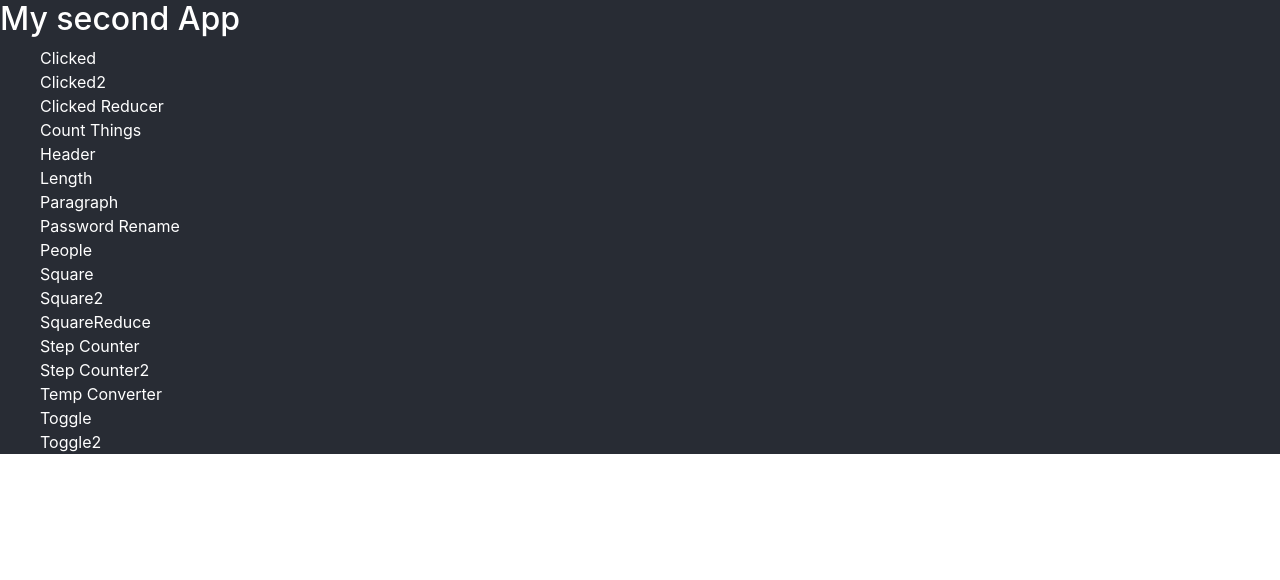
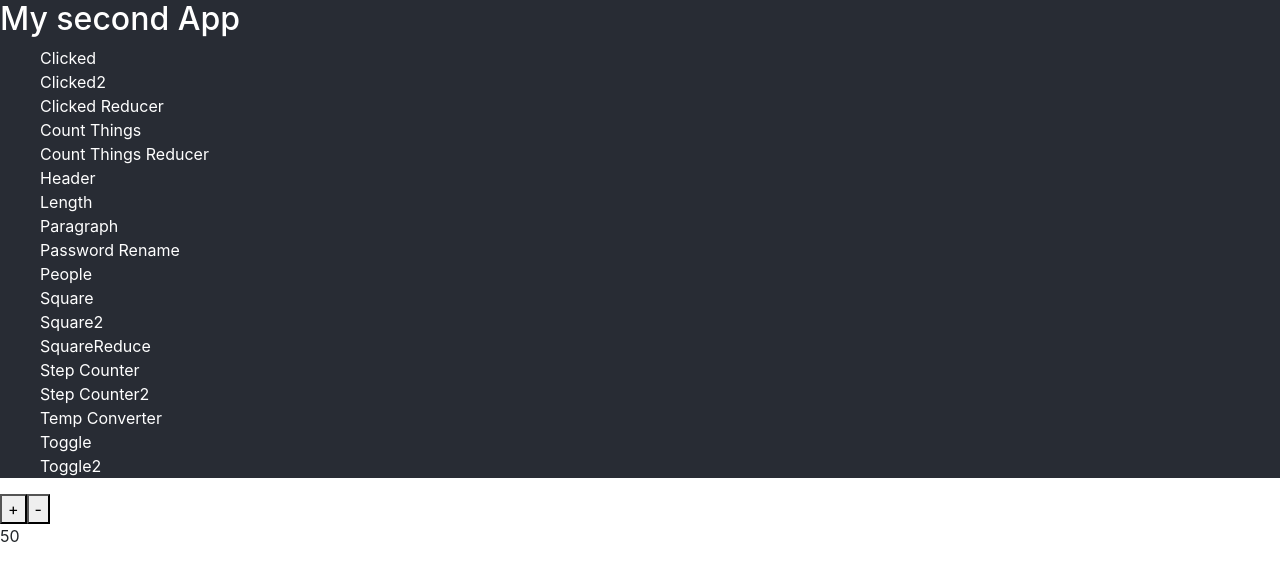
Before and after one commit to natelloyd1/week--9--react--challenges1, a React (Create React App) app: page /CountThingsReducer in a window 1280 px wide. Shown: the top 580 px of the page. Built offline with nearby package versions, Linux system fonts and the light colour scheme.

Commit message:
progress

```diff
--- a/src/App.js
+++ b/src/App.js
@@ -17,6 +17,7 @@ import PasswordStrength from "./PasswordRename";
 import "./App.css";
 import 'bootstrap/dist/css/bootstrap.min.css';
 import CountThings from "./CountThings";
+import CountThingsReduce from "./CountThingsReduce";
 import StepCounter from "./StepCounter";
 import StepCounter2 from "./StepCounter2";
 import Square2 from "./Square2";
@@ -45,6 +46,9 @@ function App() {
       </Route>
       <Route path="/CountThings">
         <CountThings initial={ 50 } max={ 100 } />
+      </Route>
+      <Route path="/CountThingsReducer">
+        <CountThingsReduce />
       </Route>
       <Route path="/TempConverter" exact component={TempConverter}/>
       <Route path="/" exact component={Home} />
--- /dev/null
+++ b/src/CountThingsReduce.js
@@ -0,0 +1,47 @@
+import React, { useReducer, useState } from 'react';
+
+const CountThingsReduce = () => {
+
+const initialState = { count: 50, };
+
+const reducer = (state, action) => {  //reducer takes state and action
+	switch (action.type) { // takes the value of action type below
+		case 'ADD': return {
+			...state, //this takes the state of how it currently is
+			count: state.count +1 // changes clicked to true
+        }
+        case 'MINUS': return {
+            ...state,
+            count: state.count -1
+        }
+		default: return state;
+        }
+    };
+
+    const [state, dispatch] = useReducer(reducer, initialState); // dispatch is a function given to by useReducer
+    // and we provide it a action and it takes care of calling the reducer for us. Where we write state it's always
+    // the state as it currently is
+
+    const handleClickAdd = () => {
+        dispatch({type: 'ADD' });
+        //dispatch will call the reducer with the state and the action,
+        // we provide dispatch with an action and that gets passed to action above the reducer function.
+    };
+    const handleClickSubtract = () => {
+        dispatch({type: 'MINUS' });
+        //dispatch will call the reducer with the state and the action,
+        // we provide dispatch with an action and that gets passed to action above the reducer function.
+    };
+    return (
+
+        <>
+            <button onClick={ handleClickAdd }> + </button>
+            <button onClick={ handleClickSubtract }> - </button>
+            <p>
+                {state.count}
+            </p>
+            </>
+        );
+    }; // End of render ()
+
+export default CountThingsReduce;
--- a/src/Nav.js
+++ b/src/Nav.js
@@ -18,6 +18,9 @@ function Nav() {
                     </Link>
                     <Link to="/CountThings">
                     <li className="nav-links">Count Things</li>
+                    </Link>
+                    <Link to="/countthingsreducer">
+                        <li className="nav-links">Count Things Reducer</li>
                     </Link>
                     <Link to="/Header">
                     <li className="nav-links">Header</li>
```
Also changed, not shown: src/ToDo/reducer.js (added, +16 -0 lines), 2 other files (tests, documents, lock files or other folders).
